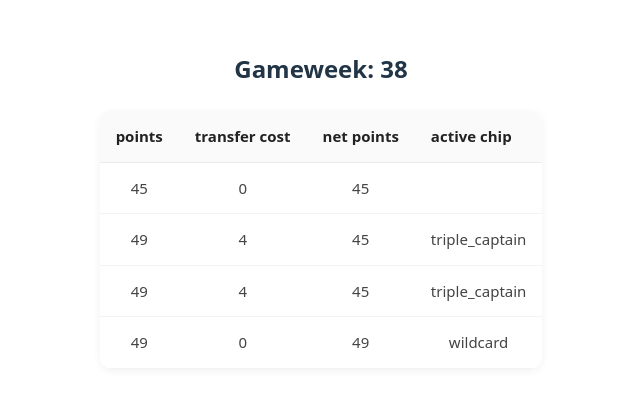
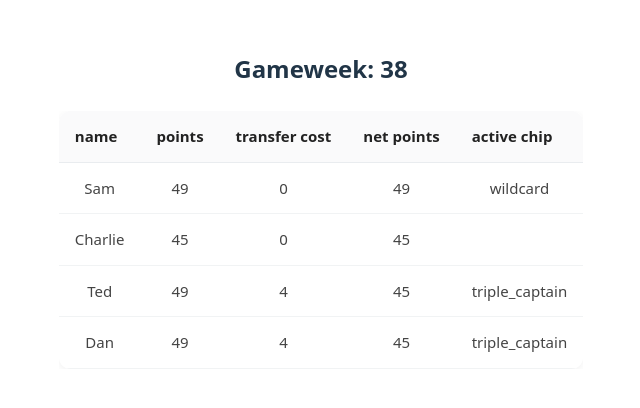
Before and after one commit to charliechaf/fpl-site, a React (Vite) app: page / in a window 1280 px wide. Shown: the part 200-608 px from the top of the page, without its empty margins (319-959 px from the left). Built offline with nearby package versions, Linux system fonts and the light colour scheme.

Commit message:
add a name column

```diff
--- a/TableView.jsx
+++ b/TableView.jsx
@@ -52,12 +52,21 @@ const TableView = () => {
 
   if (loading) return <div>Loading...</div>;
 
+  // Sort data by net points descending
+  const sortedData = [...data].sort((a, b) => {
+    const netA = a.entry_history ? a.entry_history.points - a.entry_history.event_transfers_cost : -Infinity;
+    const netB = b.entry_history ? b.entry_history.points - b.entry_history.event_transfers_cost : -Infinity;
+    return netB - netA;
+  });
+
   return (
-    <div style={{ maxWidth: 700, margin: '40px auto', padding: 24 }}>
+    <div style={{ maxWidth: 700, margin: '40px auto', padding: 24, boxSizing: 'border-box', width: '100%', overflowX: 'auto' }}>
       <h2 style={{ fontWeight: 700, fontSize: 24, marginBottom: 24 }}>Gameweek: {event}</h2>
+      <div style={{ width: '100%', overflowX: 'auto' }}>
         <table style={tableStyles}>
           <thead>
             <tr>
+              <th style={thStyles}>name</th>
               <th style={thStyles}>points</th>
               <th style={thStyles}>transfer cost</th>
               <th style={thStyles}>net points</th>
@@ -65,8 +74,9 @@ const TableView = () => {
             </tr>
           </thead>
           <tbody>
-          {data.map((row, idx) => (
+            {sortedData.map((row, idx) => (
               <tr key={idx} style={trHover} onMouseOver={e => e.currentTarget.style.background='#f7f7f9'} onMouseOut={e => e.currentTarget.style.background='#fff'}>
+                <td style={tdStyles}>{row.name || ''}</td>
                 <td style={tdStyles}>{row.entry_history?.points}</td>
                 <td style={tdStyles}>{row.entry_history?.event_transfers_cost}</td>
                 <td style={tdStyles}>{row.entry_history ? row.entry_history.points - row.entry_history.event_transfers_cost : ''}</td>
@@ -76,6 +86,7 @@ const TableView = () => {
           </tbody>
         </table>
       </div>
+    </div>
   );
 };
 
--- a/public/data.json
+++ b/public/data.json
@@ -1,4 +1,5 @@
 [{
+    "name": "Charlie",
     "active_chip": null,
     "automatic_subs": [],
     "entry_history": {
@@ -17,6 +18,7 @@
     }
 },
 {
+    "name": "Ted",
     "active_chip": "triple_captain",
     "automatic_subs": [],
     "entry_history": {
@@ -35,6 +37,7 @@
     }
 },
 {
+    "name": "Dan",
     "active_chip": "triple_captain",
     "automatic_subs": [],
     "entry_history": {
@@ -53,6 +56,7 @@
     }
 },
 {
+    "name": "Sam",
     "active_chip": "wildcard",
     "automatic_subs": [],
     "entry_history": {
```
Lines whose indentation alone changed are shown as unchanged.
